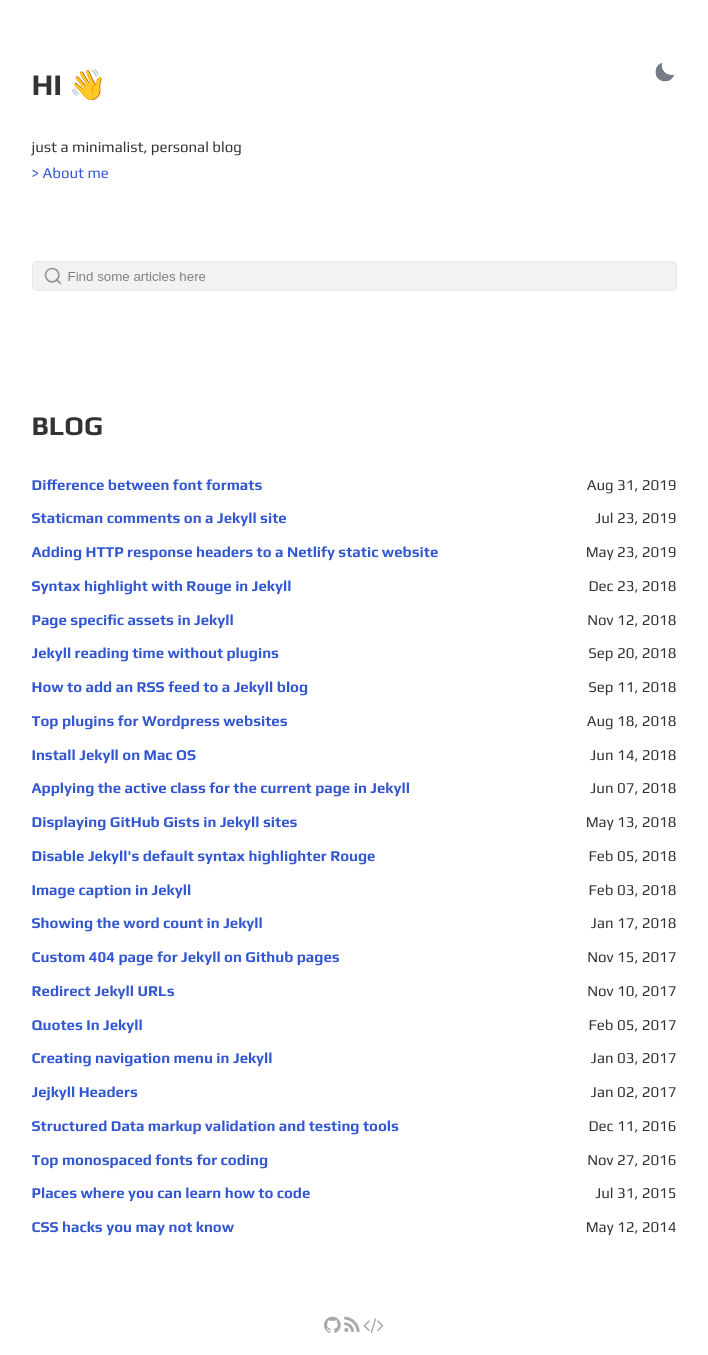
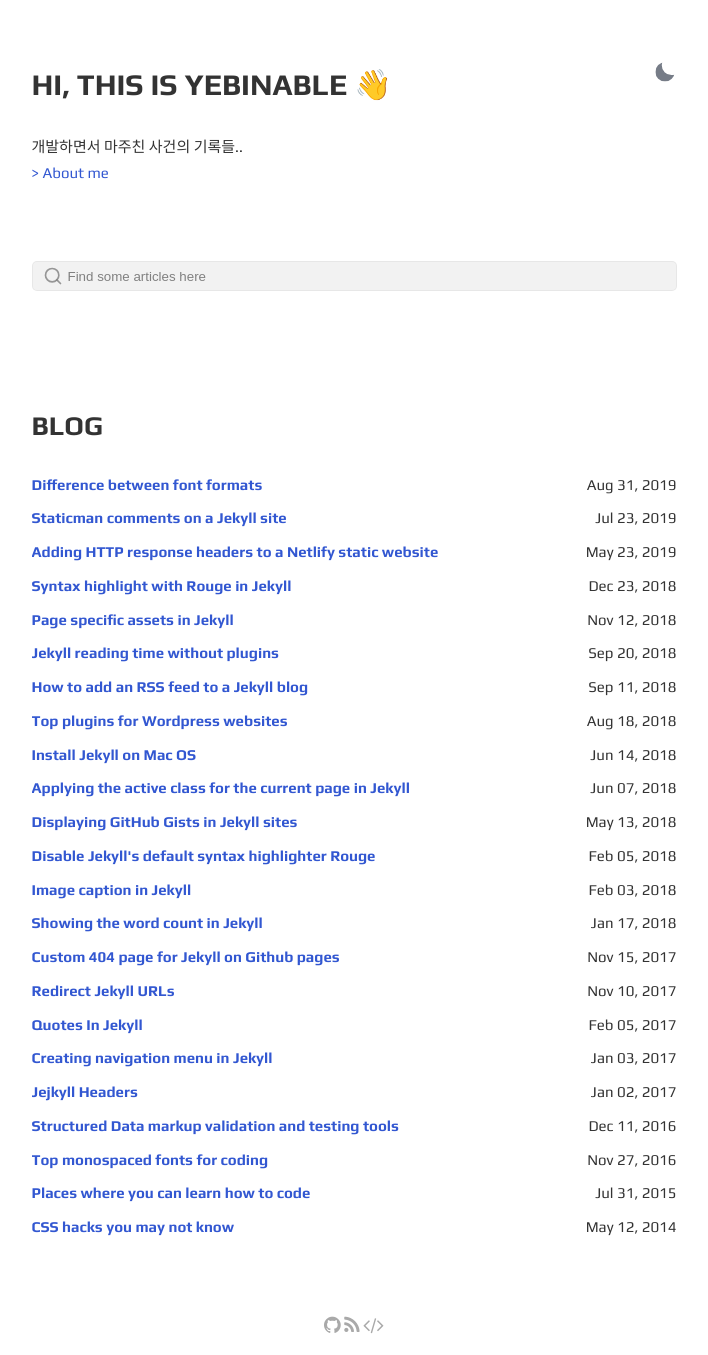
Before and after one commit to yebinable/yebinable.github.io.1, a Jekyll site: the page built from index.html, in a window 1280 px wide. Shown: the whole page, without its empty margins (286-994 px from the left). Built offline with Jekyll 4.4.1, drawn with Linux system fonts in a browser that asks for light colours.

Commit message:
Setting Page

```diff
--- a/_config.yml
+++ b/_config.yml
@@ -1,28 +1,28 @@
-site: Gesko
-title: Gesko
-greetings: Hi 👋
+site: Yebinable Tech Blog
+title: Yebinable Tech Blog
+greetings: Hi, This is Yebinable 👋
 description: >-
-  just a minimalist, personal blog
-lang: en-US
-timezone:  Europe/Rome
-repo: https://github.com/p0wex/Gesko # site repo [optional]
+  개발하면서 마주친 사건의 기록들..
+lang: ko-KR # en-US
+timezone: Asia/Seoul # Europe/Rome
+repo: https://github.com/yebinable # site repo [optional]
 data-theme: dark # default theme "dark" | "light"
 
 author:
-  name: p0wex
-  bio: just a minimalist, personal blog
+  name: Yebinable
+  bio: 개발하면서 마주친 사건의 기록들
   userpicture:
-  username: p0wex # general username
-  github: p0wex # github username
-  twitter: P0Wex # twitter username
-  email: your-email@email.com # email adress
+  username: Yebinable # general username
+  github: Yebinable # github username
+  # twitter: P0Wex # twitter username
+  email: yebinable@kakao.com # email address
 
 # Font Settings
 googlewebfonts: family=Play:wght@400;700&family=Source+Code+Pro:ital,wght@0,200;0,300;0,400;0,600;0,700;0,900;1,300;1,400;1,500;1,600;1,700;1,900
 
 # URL settings
-url: "https://powex.ml" # Domain Name of host. [username].github.io for github pages
-baseurl: "/Gesko" # sub folder for jekyll site. only if jekyll site not in root of host. leave blank if not wishd. always add / in front.
+url: "https://yebinable.github.io" # Domain Name of host. [username].github.io for github pages
+baseurl: # "/Gesko" # sub folder for jekyll site. only if jekyll site not in root of host. leave blank if not wishd. always add / in front.
 permalink: pretty
 
 # local
```
